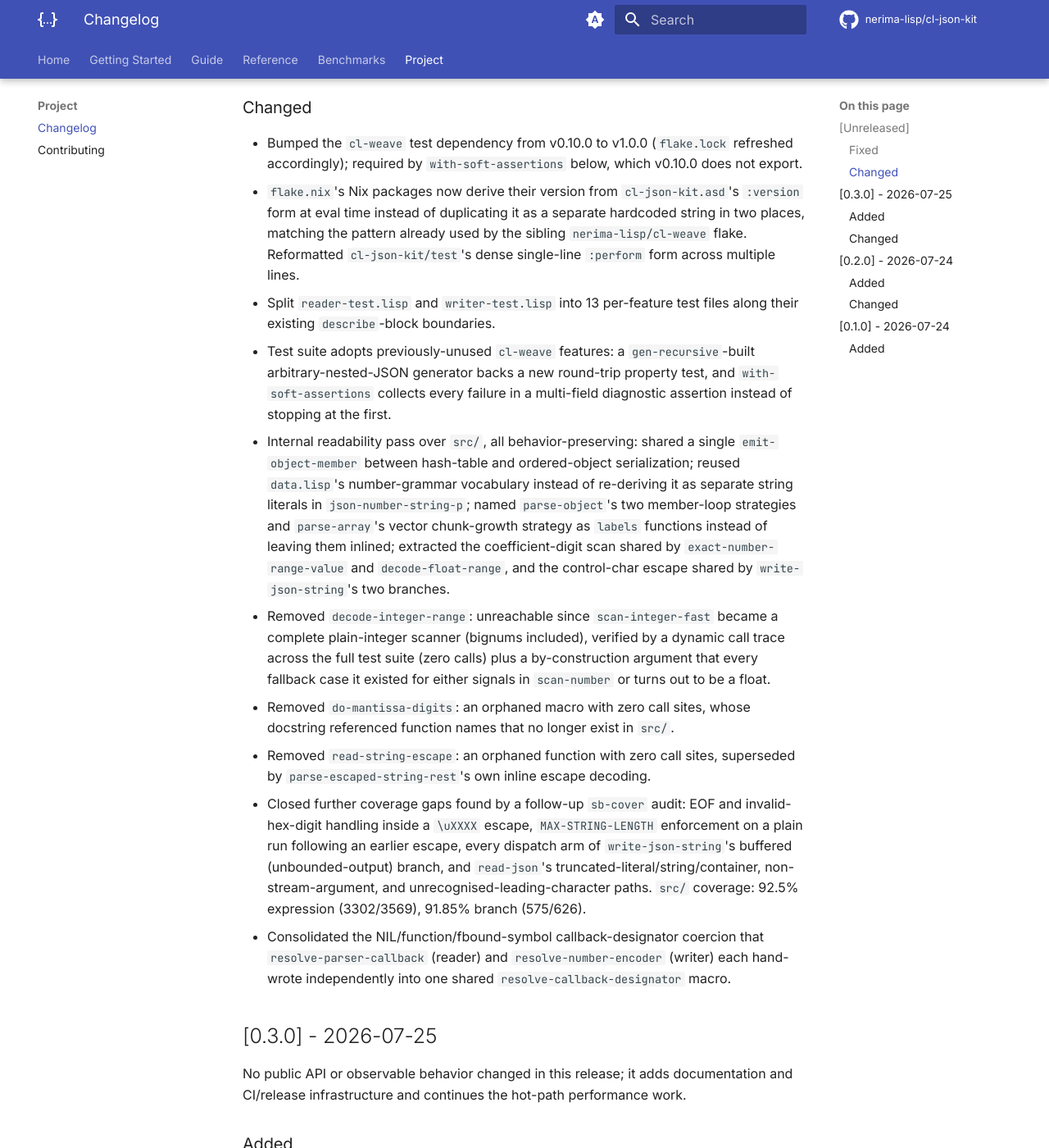
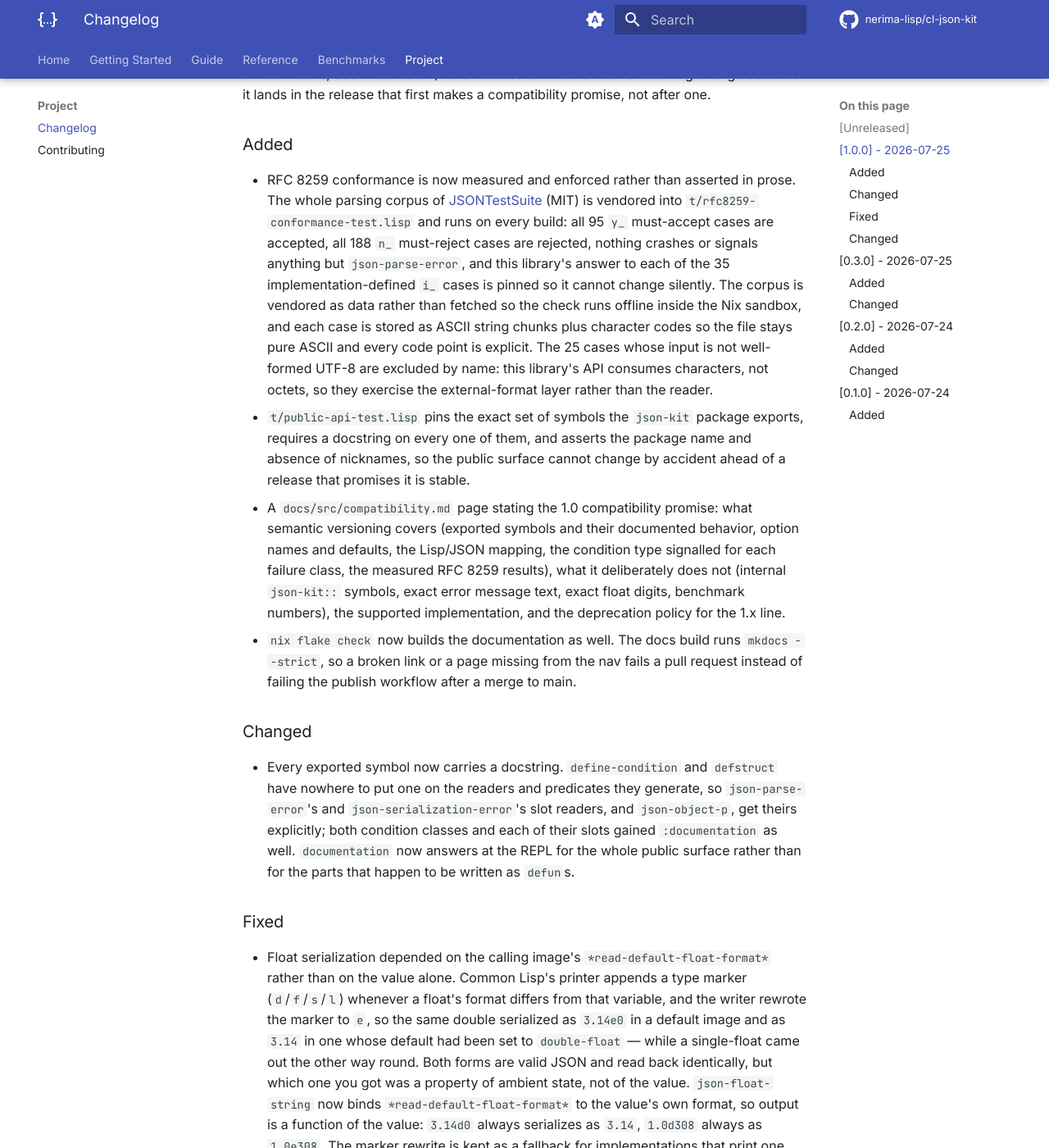
Before and after one commit to nerima-lisp/cl-json-kit, an MkDocs documentation site: the page built from docs/src/changelog.md, in a window 1280 px wide and 1400 px high, scrolled down 588 px. Shown: the whole window at 82% size. Built offline with MkDocs 1.6.1 and Material for MkDocs 9.7.7, drawn with Linux system fonts in a browser that asks for light colours; comment, search, counter and statistics services are not loaded; some of the changed text lies outside the part shown.

Commit message:
release: cut 1.0.0 (#18)
Bump cl-json-kit.asd to 1.0.0 -- the flake derives every Nix package's
version from that form, so it is the only place the number is written -- and
consolidate the accumulated Unreleased entries under a 1.0.0 heading.

The public API does not change in this release.  What changes is that it is
now a promise: from here on the exported surface of the json-kit package and
its documented behavior follow semantic versioning, per
docs/src/compatibility.md.  Both halves of that promise are enforced by the
test suite rather than by intent -- t/public-api-test.lisp asserts the export
list and its docstrings, and t/rfc8259-conformance-test.lisp measures RFC
8259 conformance against the vendored JSONTestSuite corpus on every build.

Also re-syncs docs/src/changelog.md, which mirrors the root CHANGELOG.md and
had fallen behind by the entries added in #17.  The mirror differs only in
its preamble and in pointing the compatibility link at the rendered page
rather than at the repository path.

```diff
--- a/docs/src/changelog.md
+++ b/docs/src/changelog.md
@@ -7,8 +7,78 @@ listed on the [GitHub releases page](https://github.com/nerima-lisp/cl-json-kit/
 
 ## [Unreleased]
 
+## [1.0.0] - 2026-07-25
+
+The first stable release. The public API does not change here; what changes is
+that it is now a promise. From this release on the exported surface of the
+`json-kit` package and its documented behavior follow
+[Semantic Versioning](https://semver.org/), as stated in
+[Compatibility Promise](compatibility.md) — and both halves of
+that promise are enforced by the test suite rather than by intent: the export
+list and its docstrings are asserted by `t/public-api-test.lisp`, and RFC 8259
+conformance is measured against the vendored JSONTestSuite corpus on every
+build.
+
+One real defect was found and fixed on the way here (float serialization
+depending on ambient state; see *Fixed* below). It is listed as a fix rather
+than a breaking change because it lands in the release that first makes a
+compatibility promise, not after one.
+
+### Added
+
+- RFC 8259 conformance is now measured and enforced rather than asserted in
+  prose. The whole parsing corpus of
+  [JSONTestSuite](https://github.com/nst/JSONTestSuite) (MIT) is vendored into
+  `t/rfc8259-conformance-test.lisp` and runs on every build: all 95 `y_`
+  must-accept cases are accepted, all 188 `n_` must-reject cases are rejected,
+  nothing crashes or signals anything but `json-parse-error`, and this
+  library's answer to each of the 35 implementation-defined `i_` cases is
+  pinned so it cannot change silently. The corpus is vendored as data rather
+  than fetched so the check runs offline inside the Nix sandbox, and each case
+  is stored as ASCII string chunks plus character codes so the file stays pure
+  ASCII and every code point is explicit. The 25 cases whose input is not
+  well-formed UTF-8 are excluded by name: this library's API consumes
+  characters, not octets, so they exercise the external-format layer rather
+  than the reader.
+- `t/public-api-test.lisp` pins the exact set of symbols the `json-kit` package
+  exports, requires a docstring on every one of them, and asserts the package
+  name and absence of nicknames, so the public surface cannot change by
+  accident ahead of a release that promises it is stable.
+- A `docs/src/compatibility.md` page stating the 1.0 compatibility promise:
+  what semantic versioning covers (exported symbols and their documented
+  behavior, option names and defaults, the Lisp/JSON mapping, the condition
+  type signalled for each failure class, the measured RFC 8259 results), what
+  it deliberately does not (internal `json-kit::` symbols, exact error message
+  text, exact float digits, benchmark numbers), the supported implementation,
+  and the deprecation policy for the 1.x line.
+- `nix flake check` now builds the documentation as well. The docs build runs
+  `mkdocs --strict`, so a broken link or a page missing from the nav fails a
+  pull request instead of failing the publish workflow after a merge to main.
+
+### Changed
+
+- Every exported symbol now carries a docstring. `define-condition` and
+  `defstruct` have nowhere to put one on the readers and predicates they
+  generate, so `json-parse-error`'s and `json-serialization-error`'s slot
+  readers, and `json-object-p`, get theirs explicitly; both condition classes
+  and each of their slots gained `:documentation` as well. `documentation` now
+  answers at the REPL for the whole public surface rather than for the parts
+  that happen to be written as `defun`s.
+
 ### Fixed
 
+- Float serialization depended on the calling image's
+  `*read-default-float-format*` rather than on the value alone. Common Lisp's
+  printer appends a type marker (`d`/`f`/`s`/`l`) whenever a float's format
+  differs from that variable, and the writer rewrote the marker to `e`, so the
+  same double serialized as `3.14e0` in a default image and as `3.14` in one
+  whose default had been set to `double-float` — while a single-float came out
+  the other way round. Both forms are valid JSON and read back identically, but
+  which one you got was a property of ambient state, not of the value.
+  `json-float-string` now binds `*read-default-float-format*` to the value's own
+  format, so output is a function of the value: `3.14d0` always serializes as
+  `3.14`, `1.0d308` always as `1.0e308`. The marker rewrite is kept as a
+  fallback for implementations that print one regardless.
 - `json-parse-error` and `json-serialization-error` relied on an
   `initialize-instance :after` method to bound and escape
   attacker-influenced slots (`:context`, `:expected`, `:path`, `:message`)
@@ -51,8 +121,6 @@ listed on the [GitHub releases page](https://github.com/nerima-lisp/cl-json-kit/
   dynamic call trace across the full test suite (zero calls) plus a
   by-construction argument that every fallback case it existed for either
   signals in `scan-number` or turns out to be a float.
-- Removed `do-mantissa-digits`: an orphaned macro with zero call sites,
-  whose docstring referenced function names that no longer exist in `src/`.
 - Removed `read-string-escape`: an orphaned function with zero call sites,
   superseded by `parse-escaped-string-rest`'s own inline escape decoding.
 - Closed further coverage gaps found by a follow-up `sb-cover` audit: EOF
@@ -62,6 +130,8 @@ listed on the [GitHub releases page](https://github.com/nerima-lisp/cl-json-kit/
   `read-json`'s truncated-literal/string/container, non-stream-argument, and
   unrecognised-leading-character paths. `src/` coverage: 92.5% expression
   (3302/3569), 91.85% branch (575/626).
+- Removed `do-mantissa-digits`: an orphaned macro with zero call sites,
+  whose docstring referenced function names that no longer exist in `src/`.
 - Consolidated the NIL/function/fbound-symbol callback-designator coercion
   that `resolve-parser-callback` (reader) and `resolve-number-encoder`
   (writer) each hand-wrote independently into one shared
@@ -75,9 +145,11 @@ performance work.
 
 ### Added
 
-- Full MkDocs (Material) documentation site under `docs/` (this site),
-  built offline via a new `docs` flake package and published to GitHub
-  Pages on push to `main`.
+- Full MkDocs (Material) documentation site under `docs/`, built offline via
+  a new `docs` flake package and published to GitHub Pages on push to
+  `main`. Covers installation, a guided tour of reading/writing, the data
+  model, error handling, resource limits, RFC 8259 conformance notes,
+  recipes, an FAQ, and an API reference.
 - treefmt (nixfmt) formatting gate wired into `nix flake check`, a shared
   `nix-setup` composite GitHub Action, Dependabot coverage for GitHub
   Actions (including the nested composite action), and a scheduled
@@ -107,7 +179,7 @@ internal modernization and performance pass over the 0.1.0 surface.
   `competitors.lisp` compares its string DOM APIs against Jzon, Jonathan,
   JSOWN, and Yason. Both emit machine-readable TSV with full provenance (host,
   SBCL, pinned sources, execution order). The default `nix develop` shell now
-  provides the competitor libraries. See [Benchmarks](benchmarks.md).
+  provides the competitor libraries. See `benchmark/README.md`.
 
 ### Changed
 
@@ -165,11 +237,3 @@ internal modernization and performance pass over the 0.1.0 surface.
 - Ordered object representation via `make-json-object` / `json-object-p` /
   `json-object-members`, preserving member order and duplicate keys, plus
   `alist->json-object` / `json-object->alist` to bridge alists explicitly.
-
-!!! note "`:key-type` was removed after 0.1.0"
-    0.1.0 accepted a `:key-type` option that only ever accepted its own
-    default, `:string` — passing anything else signalled a parser-option
-    error. Later modernization work dropped the vestigial option; since no
-    caller could have passed a different value without erroring, this was not
-    an observable behavior change, and no dedicated changelog entry covers the
-    removal.
```
Also changed, not shown: CHANGELOG.md, 1 other file.
